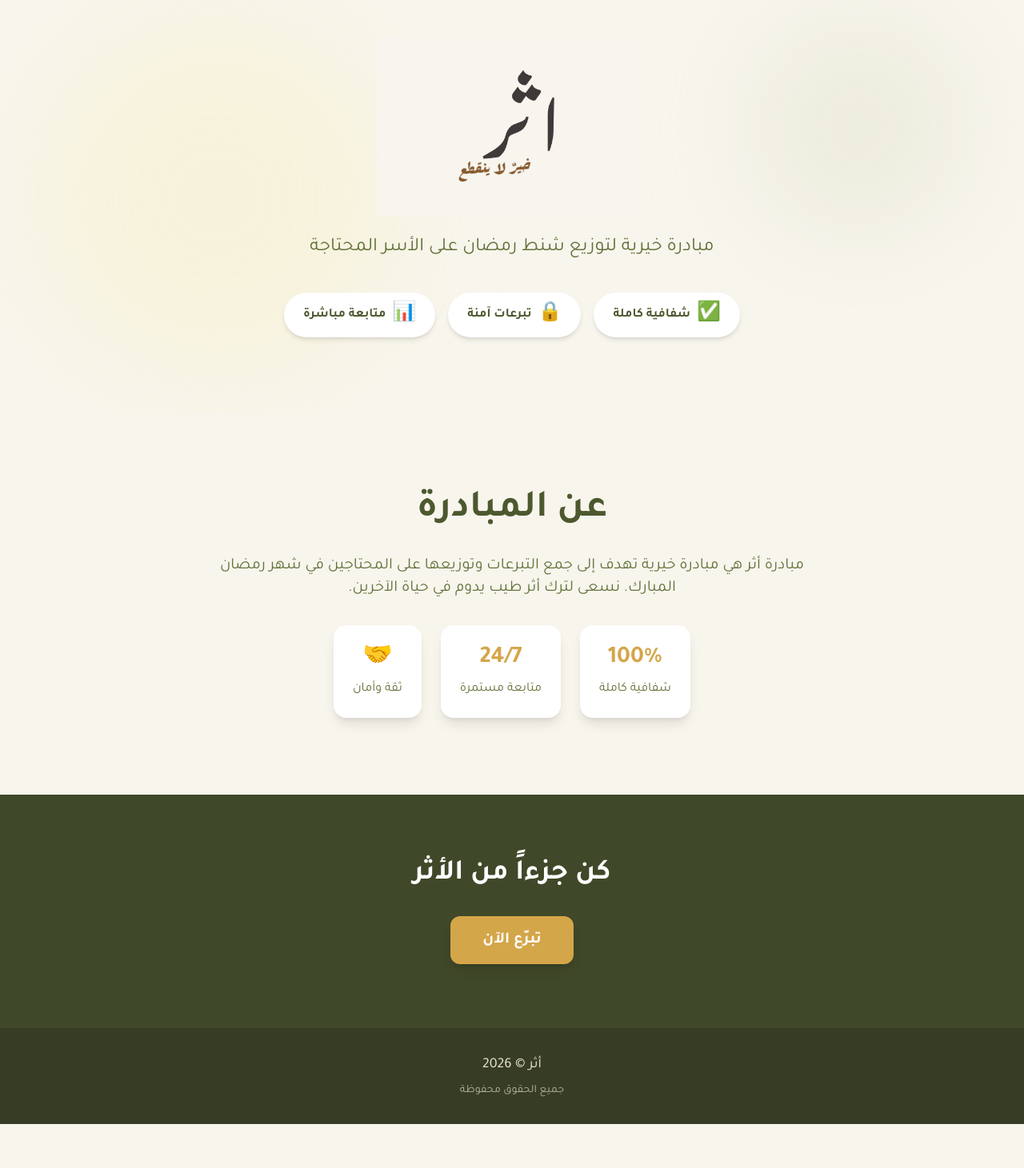
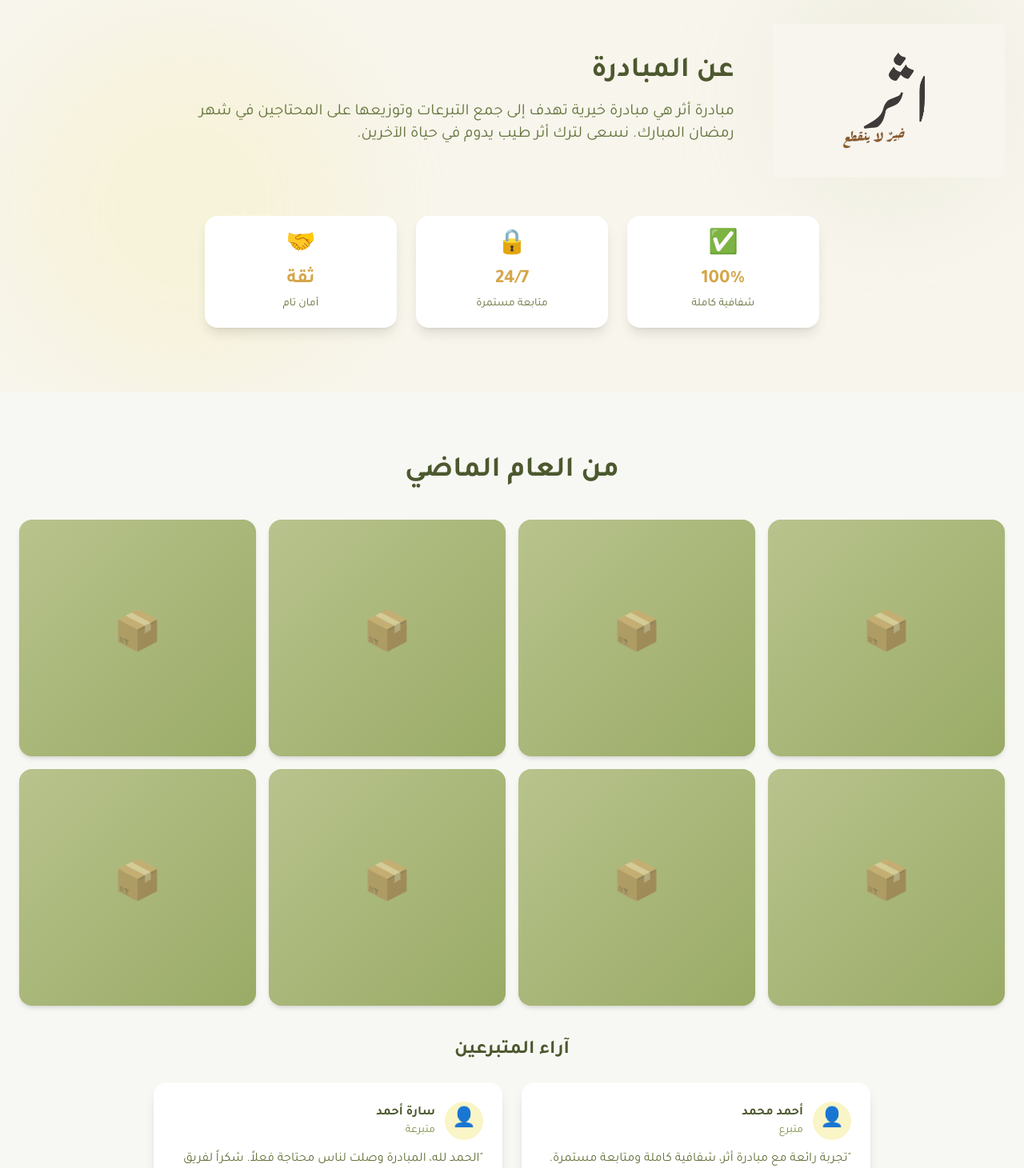
Before and after one commit to A-tamer/athar, a React (Vite) app: page / in a window 1280 px wide. Shown: the part 700-2161 px from the top of the page at 80% size. Before the commit the page ends 2106 px from the top, so only its background shows below. Built offline with nearby package versions, Linux system fonts and the light colour scheme; no server answers; the database is empty.

Commit message:
Combine hero and about sections, add testimonials gallery

```diff
--- a/src/pages/Home.jsx
+++ b/src/pages/Home.jsx
@@ -204,108 +204,188 @@ const Home = () => {
         </div>
       </motion.section>
 
-      {/* Hero Section with Logo */}
+      {/* About Section - Combined */}
       <motion.section
         initial={{ opacity: 0 }}
         whileInView={{ opacity: 1 }}
         viewport={{ once: true }}
         transition={{ duration: 0.8 }}
-        className="relative py-12 sm:py-16 md:py-24 flex items-center justify-center overflow-hidden bg-beige-100"
+        className="relative py-12 sm:py-16 md:py-20 overflow-hidden bg-beige-100"
       >
         {/* Background decorations */}
         <div className="absolute inset-0 overflow-hidden">
           <motion.div
-            animate={{
-              scale: [1, 1.1, 1],
-              rotate: [0, 5, 0]
-            }}
+            animate={{ scale: [1, 1.1, 1], rotate: [0, 5, 0] }}
             transition={{ duration: 8, repeat: Infinity }}
-            className="absolute top-10 sm:top-20 right-10 sm:right-20 w-32 sm:w-64 h-32 sm:h-64 bg-olive-200/30 rounded-full blur-3xl"
+            className="absolute top-10 right-10 w-32 sm:w-64 h-32 sm:h-64 bg-olive-200/30 rounded-full blur-3xl"
           />
           <motion.div
-            animate={{
-              scale: [1, 1.2, 1],
-              rotate: [0, -5, 0]
-            }}
+            animate={{ scale: [1, 1.2, 1], rotate: [0, -5, 0] }}
             transition={{ duration: 10, repeat: Infinity }}
-            className="absolute bottom-10 sm:bottom-20 left-10 sm:left-20 w-48 sm:w-96 h-48 sm:h-96 bg-gold-200/20 rounded-full blur-3xl"
+            className="absolute bottom-10 left-10 w-48 sm:w-96 h-48 sm:h-96 bg-gold-200/20 rounded-full blur-3xl"
           />
         </div>
 
-        <div className="container mx-auto px-4 sm:px-6 text-center relative z-10">
-          {/* Logo/Title */}
+        <div className="container mx-auto px-4 sm:px-6 relative z-10">
+          {/* Logo and About */}
+          <div className="flex flex-col lg:flex-row items-center gap-8 lg:gap-12 mb-10 sm:mb-12">
+            {/* Logo */}
             <motion.div
-            initial={{ y: -30, opacity: 0 }}
-            whileInView={{ y: 0, opacity: 1 }}
+              initial={{ x: -30, opacity: 0 }}
+              whileInView={{ x: 0, opacity: 1 }}
               viewport={{ once: true }}
               transition={{ delay: 0.2, duration: 0.8 }}
-            className="flex flex-col items-center"
+              className="flex-shrink-0"
             >
               <motion.img
                 src="/logo.png"
                 alt="أثر"
-              className="h-28 sm:h-36 md:h-56 w-auto mb-4 sm:mb-6"
+                className="h-32 sm:h-40 md:h-48 w-auto"
                 whileHover={{ scale: 1.05 }}
                 transition={{ type: "spring", stiffness: 300 }}
               />
-            <p className="text-base sm:text-lg md:text-xl lg:text-2xl text-olive-600 max-w-2xl px-4">
-              مبادرة خيرية لتوزيع شنط رمضان على الأسر المحتاجة
+            </motion.div>
+
+            {/* About Text */}
+            <motion.div
+              initial={{ x: 30, opacity: 0 }}
+              whileInView={{ x: 0, opacity: 1 }}
+              viewport={{ once: true }}
+              transition={{ delay: 0.3, duration: 0.8 }}
+              className="text-center lg:text-right"
+            >
+              <h2 className="text-2xl sm:text-3xl md:text-4xl font-bold text-olive-700 mb-4">
+                عن المبادرة
+              </h2>
+              <p className="text-base sm:text-lg md:text-xl text-olive-600 leading-relaxed max-w-2xl">
+                مبادرة أثر هي مبادرة خيرية تهدف إلى جمع التبرعات وتوزيعها على المحتاجين
+                في شهر رمضان المبارك. نسعى لترك أثر طيب يدوم في حياة الآخرين.
               </p>
             </motion.div>
+          </div>
 
-          {/* Feature Badges */}
+          {/* Feature Cards */}
           <motion.div
             initial={{ y: 30, opacity: 0 }}
             whileInView={{ y: 0, opacity: 1 }}
             viewport={{ once: true }}
             transition={{ delay: 0.4, duration: 0.8 }}
-            className="flex flex-wrap justify-center gap-2 sm:gap-4 mt-6 sm:mt-10"
+            className="grid grid-cols-3 gap-3 sm:gap-4 md:gap-6 max-w-3xl mx-auto"
           >
-            <div className="bg-white rounded-full px-3 sm:px-6 py-2 sm:py-3 shadow-md flex items-center gap-1 sm:gap-2">
-              <span className="text-lg sm:text-2xl">✅</span>
-              <span className="text-olive-700 font-bold text-xs sm:text-base">شفافية كاملة</span>
+            <div className="bg-white rounded-xl sm:rounded-2xl p-3 sm:p-5 shadow-lg text-center">
+              <div className="text-2xl sm:text-3xl mb-2">✅</div>
+              <div className="text-lg sm:text-xl md:text-2xl font-bold text-gold-500 mb-1">100%</div>
+              <p className="text-olive-600 text-xs sm:text-sm">شفافية كاملة</p>
             </div>
-            <div className="bg-white rounded-full px-3 sm:px-6 py-2 sm:py-3 shadow-md flex items-center gap-1 sm:gap-2">
-              <span className="text-lg sm:text-2xl">🔒</span>
-              <span className="text-olive-700 font-bold text-xs sm:text-base">تبرعات آمنة</span>
+            <div className="bg-white rounded-xl sm:rounded-2xl p-3 sm:p-5 shadow-lg text-center">
+              <div className="text-2xl sm:text-3xl mb-2">🔒</div>
+              <div className="text-lg sm:text-xl md:text-2xl font-bold text-gold-500 mb-1">24/7</div>
+              <p className="text-olive-600 text-xs sm:text-sm">متابعة مستمرة</p>
             </div>
-            <div className="bg-white rounded-full px-3 sm:px-6 py-2 sm:py-3 shadow-md flex items-center gap-1 sm:gap-2">
-              <span className="text-lg sm:text-2xl">📊</span>
-              <span className="text-olive-700 font-bold text-xs sm:text-base">متابعة مباشرة</span>
+            <div className="bg-white rounded-xl sm:rounded-2xl p-3 sm:p-5 shadow-lg text-center">
+              <div className="text-2xl sm:text-3xl mb-2">🤝</div>
+              <div className="text-lg sm:text-xl md:text-2xl font-bold text-gold-500 mb-1">ثقة</div>
+              <p className="text-olive-600 text-xs sm:text-sm">أمان تام</p>
             </div>
           </motion.div>
         </div>
       </motion.section>
 
-      {/* About Section */}
+      {/* Previous Year Gallery / Testimonials */}
       <motion.section
         initial={{ opacity: 0 }}
         whileInView={{ opacity: 1 }}
         viewport={{ once: true }}
-        className="py-12 sm:py-16 md:py-24 bg-beige-100"
+        className="py-12 sm:py-16 md:py-20 bg-olive-50"
       >
         <div className="container mx-auto px-4 sm:px-6">
-          <div className="max-w-3xl mx-auto text-center">
-            <h2 className="text-2xl sm:text-3xl md:text-4xl lg:text-5xl font-bold text-olive-700 mb-4 sm:mb-6 md:mb-8">
-              عن المبادرة
-            </h2>
-            <p className="text-base sm:text-lg md:text-xl text-olive-600 leading-relaxed mb-6 sm:mb-8 px-2">
-              مبادرة أثر هي مبادرة خيرية تهدف إلى جمع التبرعات وتوزيعها على المحتاجين
-              في شهر رمضان المبارك. نسعى لترك أثر طيب يدوم في حياة الآخرين.
+          <motion.h2
+            initial={{ y: -20, opacity: 0 }}
+            whileInView={{ y: 0, opacity: 1 }}
+            viewport={{ once: true }}
+            className="text-2xl sm:text-3xl md:text-4xl font-bold text-olive-700 text-center mb-8 sm:mb-10"
+          >
+            من العام الماضي
+          </motion.h2>
+
+          {/* Gallery Grid */}
+          <div className="grid grid-cols-2 md:grid-cols-3 lg:grid-cols-4 gap-3 sm:gap-4 mb-8 sm:mb-10">
+            {[1, 2, 3, 4, 5, 6, 7, 8].map((item, index) => (
+              <motion.div
+                key={item}
+                initial={{ opacity: 0, scale: 0.9 }}
+                whileInView={{ opacity: 1, scale: 1 }}
+                viewport={{ once: true }}
+                transition={{ delay: index * 0.1 }}
+                whileHover={{ scale: 1.05 }}
+                className="relative aspect-square bg-olive-200 rounded-xl sm:rounded-2xl overflow-hidden shadow-md cursor-pointer group"
+              >
+                {/* Placeholder - replace with actual images */}
+                <div className="absolute inset-0 bg-gradient-to-br from-olive-300 to-olive-400 flex items-center justify-center">
+                  <span className="text-4xl sm:text-5xl opacity-50">📦</span>
+                </div>
+                <div className="absolute inset-0 bg-olive-800/60 opacity-0 group-hover:opacity-100 transition-opacity flex items-center justify-center">
+                  <span className="text-white text-sm sm:text-base font-bold">عرض الصورة</span>
+                </div>
+              </motion.div>
+            ))}
+          </div>
+
+          {/* Testimonials */}
+          <div className="max-w-4xl mx-auto">
+            <h3 className="text-xl sm:text-2xl font-bold text-olive-700 text-center mb-6">
+              آراء المتبرعين
+            </h3>
+            <div className="grid md:grid-cols-2 gap-4 sm:gap-6">
+              <motion.div
+                initial={{ x: -30, opacity: 0 }}
+                whileInView={{ x: 0, opacity: 1 }}
+                viewport={{ once: true }}
+                className="bg-white rounded-xl sm:rounded-2xl p-4 sm:p-6 shadow-lg"
+              >
+                <div className="flex items-center gap-3 mb-3">
+                  <div className="w-10 h-10 sm:w-12 sm:h-12 bg-gold-100 rounded-full flex items-center justify-center">
+                    <span className="text-xl sm:text-2xl">👤</span>
+                  </div>
+                  <div>
+                    <p className="font-bold text-olive-700 text-sm sm:text-base">أحمد محمد</p>
+                    <p className="text-olive-500 text-xs sm:text-sm">متبرع</p>
+                  </div>
+                </div>
+                <p className="text-olive-600 text-sm sm:text-base leading-relaxed">
+                  "تجربة رائعة مع مبادرة أثر، شفافية كاملة ومتابعة مستمرة. سعيد إني كنت جزء من هذا العمل الخيري."
                 </p>
-            <div className="flex flex-wrap justify-center gap-3 sm:gap-4 md:gap-6">
-              <div className="bg-white rounded-xl sm:rounded-2xl p-4 sm:p-6 shadow-lg">
-                <div className="text-xl sm:text-2xl md:text-3xl font-bold text-gold-500 mb-1 sm:mb-2">100%</div>
-                <p className="text-olive-600 text-sm sm:text-base">شفافية كاملة</p>
+                <div className="flex gap-1 mt-3">
+                  {[1,2,3,4,5].map(star => (
+                    <span key={star} className="text-gold-500">⭐</span>
+                  ))}
                 </div>
-              <div className="bg-white rounded-xl sm:rounded-2xl p-4 sm:p-6 shadow-lg">
-                <div className="text-xl sm:text-2xl md:text-3xl font-bold text-gold-500 mb-1 sm:mb-2">24/7</div>
-                <p className="text-olive-600 text-sm sm:text-base">متابعة مستمرة</p>
+              </motion.div>
+
+              <motion.div
+                initial={{ x: 30, opacity: 0 }}
+                whileInView={{ x: 0, opacity: 1 }}
+                viewport={{ once: true }}
+                className="bg-white rounded-xl sm:rounded-2xl p-4 sm:p-6 shadow-lg"
+              >
+                <div className="flex items-center gap-3 mb-3">
+                  <div className="w-10 h-10 sm:w-12 sm:h-12 bg-gold-100 rounded-full flex items-center justify-center">
+                    <span className="text-xl sm:text-2xl">👤</span>
                   </div>
-              <div className="bg-white rounded-xl sm:rounded-2xl p-4 sm:p-6 shadow-lg">
-                <div className="text-xl sm:text-2xl md:text-3xl font-bold text-gold-500 mb-1 sm:mb-2">🤝</div>
-                <p className="text-olive-600 text-sm sm:text-base">ثقة وأمان</p>
+                  <div>
+                    <p className="font-bold text-olive-700 text-sm sm:text-base">سارة أحمد</p>
+                    <p className="text-olive-500 text-xs sm:text-sm">متبرعة</p>
                   </div>
+                </div>
+                <p className="text-olive-600 text-sm sm:text-base leading-relaxed">
+                  "الحمد لله، المبادرة وصلت لناس محتاجة فعلاً. شكراً لفريق أثر على المجهود الرائع."
+                </p>
+                <div className="flex gap-1 mt-3">
+                  {[1,2,3,4,5].map(star => (
+                    <span key={star} className="text-gold-500">⭐</span>
+                  ))}
+                </div>
+              </motion.div>
             </div>
           </div>
         </div>
```
Lines whose indentation alone changed are shown as unchanged.
